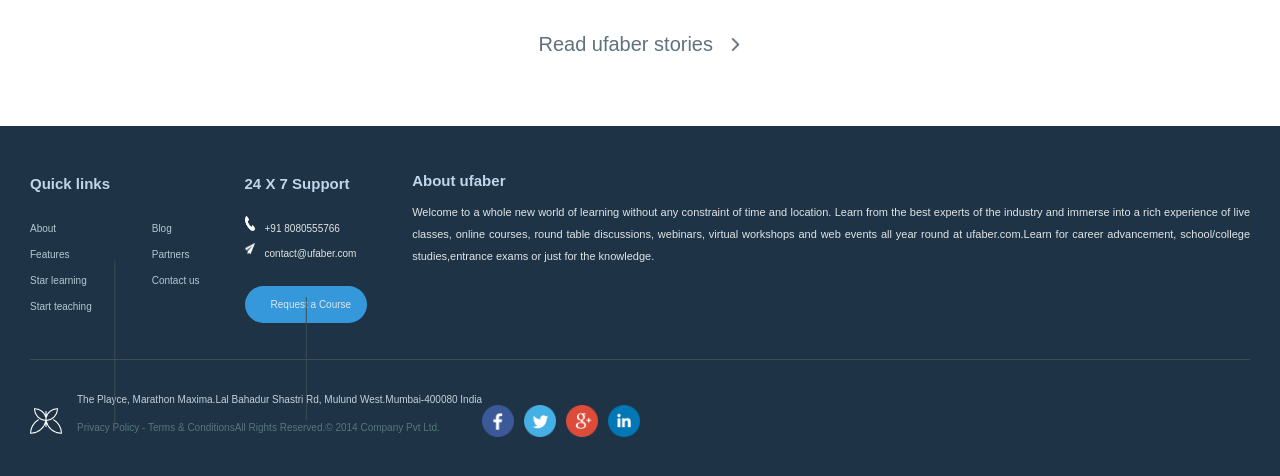
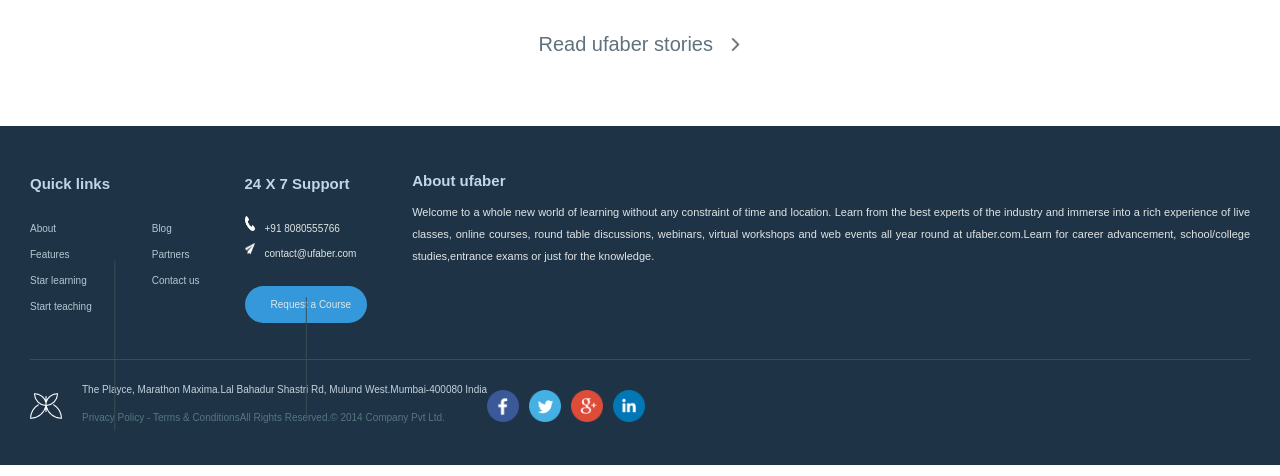
Before and after one commit to giovannavr/ejercicio-03, a plain HTML site: page index.html in a window 1280 px wide. Shown: the part 3676-4152 px from the top of the page. Drawn offline with Linux system fonts and the light colour scheme.

Commit message:
-cambios

```diff
--- a/css/6seccion.css
+++ b/css/6seccion.css
@@ -86,10 +86,9 @@
 .seccion6 .cuarto_6 .conjunto{
   padding-top: 15px;
   display: flex;
-  flex-wrap: wrap;
 }
 .seccion6 .cuarto_6 .conjunto .imagen_6{
-  padding-right: 15px;
+  padding-right: 25px;
 }
 .seccion6 .cuarto_6 .conjunto .direccion{
    display: flex;
@@ -114,15 +113,11 @@
 .seccion6 .cuarto_6 .iconos_final figure{
   padding-right: 10px;
 }
-.seccion6 .cuarto_6 .iconos_final img{
-  width: 30px;
-}
 .seccion6 .cuarto_6 .Terminos span{
   white-space: nowrap;
   color:#57767e;
   font-size: 10px;
 }
-
 @media screen and (min-width: 480px){
    .seccion6 .primer_6 .column{
     line-height: 35px;
@@ -156,9 +151,6 @@
      font-size: 16px;
      line-height: 30px;
    }
-   .seccion6 .cuarto_6 img {
-      padding-top: 20px;
-  }
   .seccion6 .cuarto_6 .direccion span{
     font-size: 15px;
     line-height: 30px;
@@ -167,8 +159,8 @@
       font-size: 15px;
       line-height: 25px;
   }
-  .seccion6 .cuarto_6 .iconos_final img {
-      width: 41px;
+  .seccion6 .cuarto_6 .conjunto .imagen_6 {
+    padding-right: 70px;
   }
 }
 @media screen and (min-width: 768px){
@@ -179,6 +171,7 @@
   }
   .seccion6 .primera_entrada .separacion{
     transform: rotate(90deg);
+    /*display: none;*/
   }
   .seccion6 .segundo_6 {
     padding: 0px 0px;
@@ -220,9 +213,6 @@
   .seccion6 .segundo_6 {
     padding-right: 45px;
   }
-  .seccion6 .cuarto_6 .conjunto {
-    padding-top: 25px;
-  }
   .seccion6 .cuarto_6 .conjunto .direccion {
     display: flex;
     flex-direction: row;
@@ -241,7 +231,12 @@
   .seccion6 .cuarto_6 .iconos_final img {
     width: 32px;
   }
-
+  .seccion6 .cuarto_6 .conjunto .imagen_6 {
+    padding-right:20px;
+  }
+  .seccion6 .cuarto_6 .conjunto .izquierda{
+    display: flex;
+  }
 }
 @media screen and (min-width: 1024px){
 
--- a/index.html
+++ b/index.html
@@ -803,6 +803,7 @@
                         <div class="imagen_6">
                             <img src="img/christian-butterfly-.png" alt="">
                         </div>
+                        <div class="izquierda">
                           <div class="ubicacion">
                             <div class="direccion">
                                 <span>The Playce, Marathon Maxima.</span>
@@ -831,6 +832,7 @@
                          </div>
                         </div>
                   </div>
+              </div>
          </section>
   </body>
 </html>
```
Lines whose indentation alone changed are shown as unchanged.
